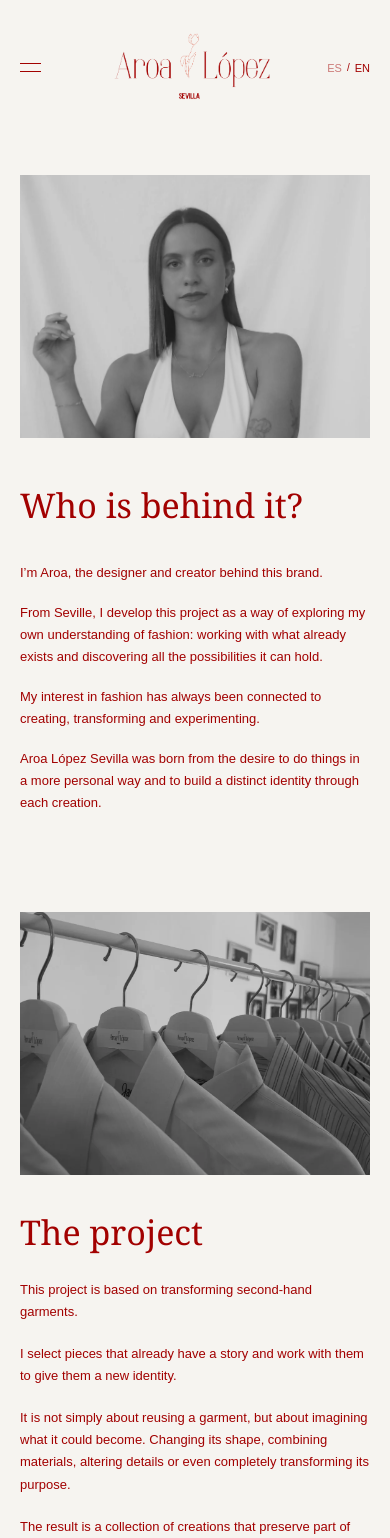
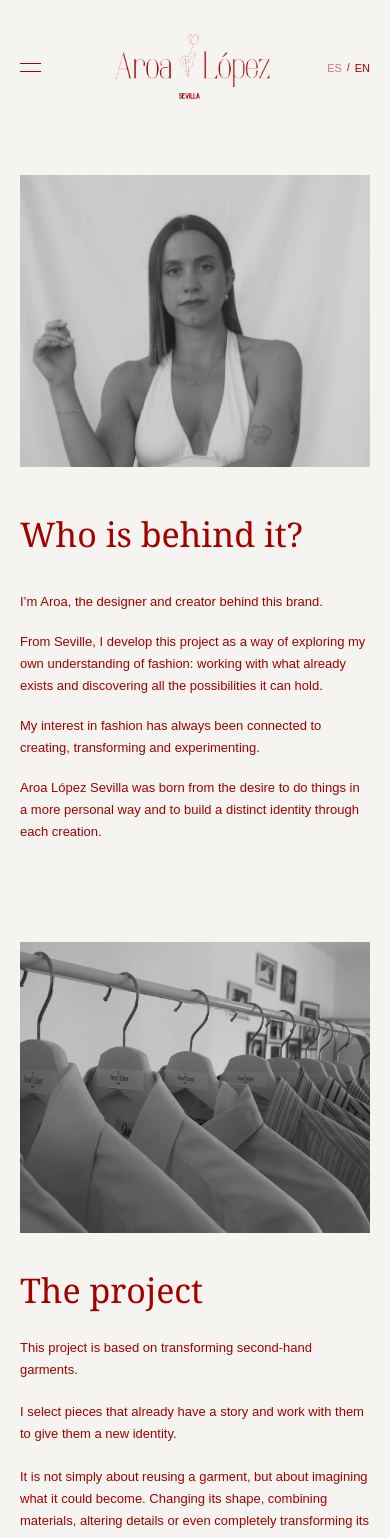
Before and after one commit to francocerullo2/web-aroa-lopez-sevilla, a React (Vite) app: page /sobre-mi in a window 390 px wide. Shown: the top 1538 px of the page. Built offline with nearby package versions, Linux system fonts and the light colour scheme.

Commit message:
Imagenes

```diff
--- a/src/styles/About.css
+++ b/src/styles/About.css
@@ -64,7 +64,8 @@
 .about-intro-image {
   width: 100%;
 
-  aspect-ratio: 3 / 2.25;
+  /* Más alto sin modificar el ancho */
+  aspect-ratio: 3 / 2.5;
 
   overflow: hidden;
 }
@@ -76,6 +77,7 @@
 
   object-fit: cover;
 
+  /* Mantiene la cabeza más visible */
   object-position: center 25%;
 
   display: block;
@@ -111,7 +113,8 @@
 .about-project-image {
   width: 100%;
 
-  aspect-ratio: 3 / 2.25;
+  /* Más alto sin modificar el ancho */
+  aspect-ratio: 3 / 2.5;
 
   overflow: hidden;
 }
@@ -123,6 +126,7 @@
 
   object-fit: cover;
 
+  /* Sube ligeramente el encuadre */
   object-position: center 35%;
 
   display: block;
@@ -352,7 +356,7 @@
   .about-intro-image {
     order: 1;
 
-    aspect-ratio: 3 / 2.25;
+    aspect-ratio: 3 / 2.5;
   }
 
 
@@ -376,7 +380,7 @@
 
 
   .about-project-image {
-    aspect-ratio: 3 / 2.25;
+    aspect-ratio: 3 / 2.5;
   }
 
 
@@ -435,7 +439,7 @@
 
 
   .about-intro-image {
-    aspect-ratio: 3 / 2.25;
+    aspect-ratio: 3 / 2.5;
   }
 
 
@@ -447,7 +451,7 @@
 
 
   .about-project-image {
-    aspect-ratio: 3 / 2.25;
+    aspect-ratio: 3 / 2.5;
   }
 
 
```
